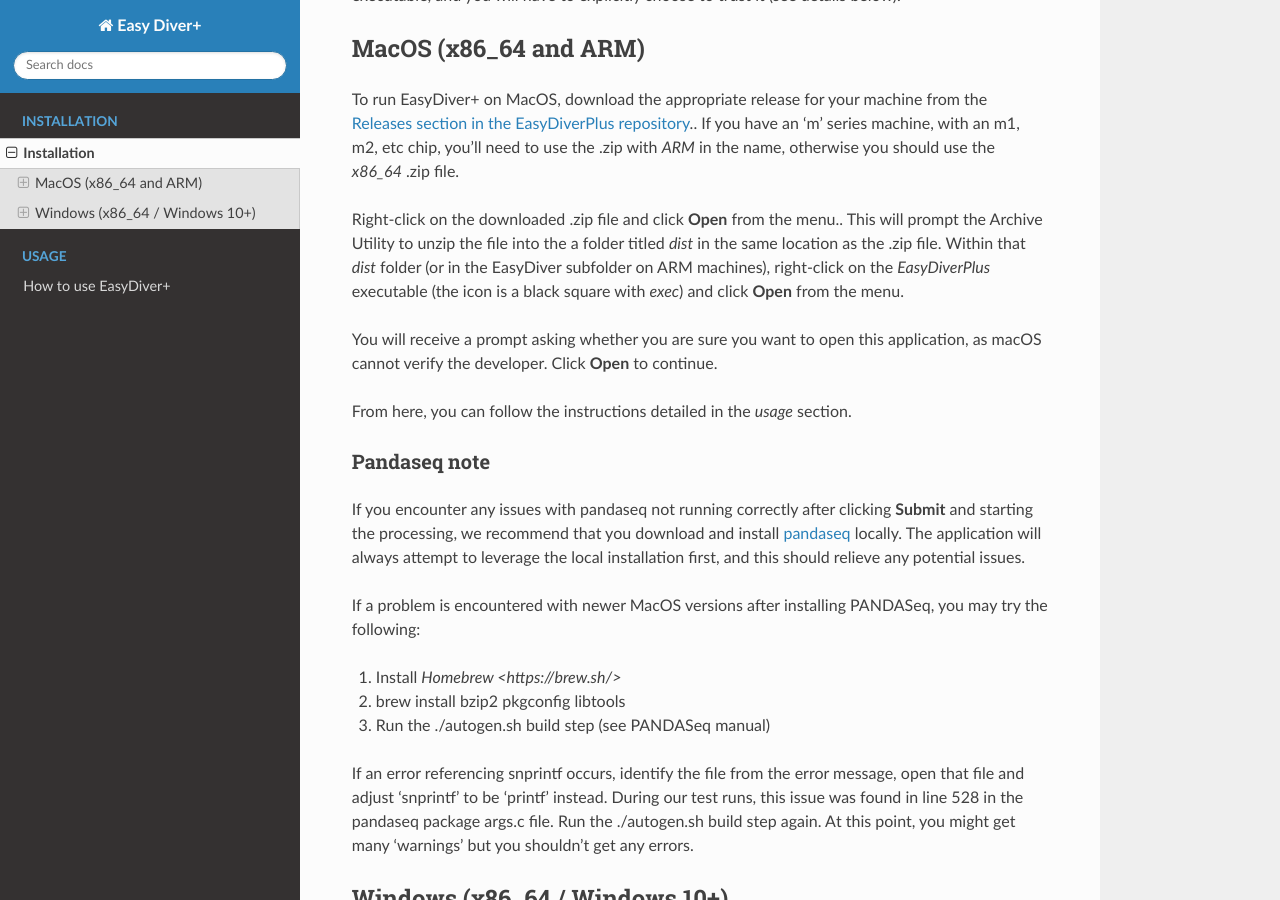
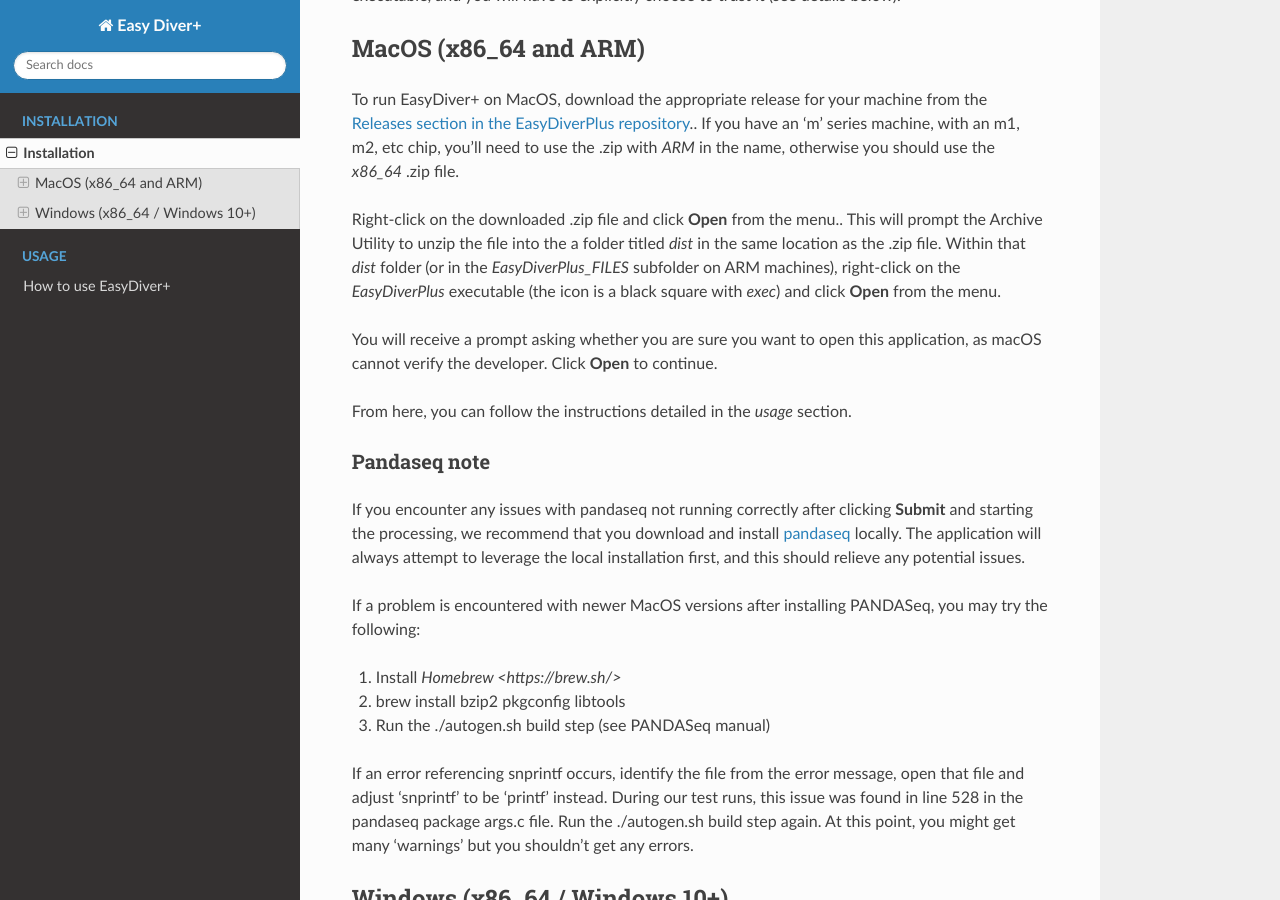
Before and after one commit to celiablanco/EasyDiverPlus, a Sphinx documentation site: the page built from docs/source/installation.rst, in a window 1280 px wide and 900 px high, scrolled down 416 px. Built offline with Sphinx 7.4.7 and the Read the Docs theme 2.0.0, drawn with Linux system fonts in a browser that asks for light colours.

Commit message:
another small adjustment to installation instructions

```diff
--- a/docs/source/installation.rst
+++ b/docs/source/installation.rst
@@ -21,7 +21,7 @@
 
 Right-click on the downloaded .zip file and click **Open** from the menu.. This will prompt the Archive Utility to unzip the
 file into the a folder titled `dist` in the same location as the .zip file.
-Within that `dist` folder (or in the EasyDiver subfolder on ARM machines), right-click on the `EasyDiverPlus` executable (the icon is a black square with `exec`) and click **Open** from the menu.
+Within that `dist` folder (or in the `EasyDiverPlus_FILES` subfolder on ARM machines), right-click on the `EasyDiverPlus` executable (the icon is a black square with `exec`) and click **Open** from the menu.
 
 You will receive a prompt asking whether you are sure you want to open this application, as macOS cannot verify the developer. Click **Open** to continue.
 
```
